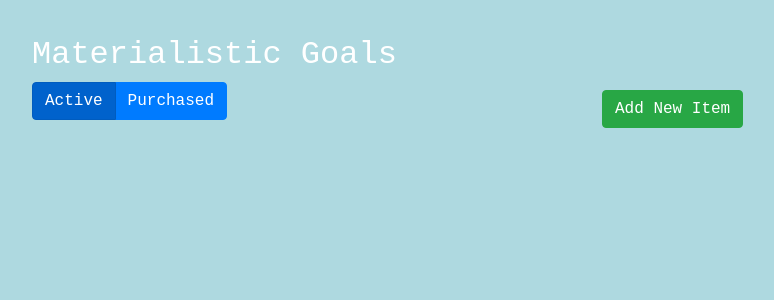
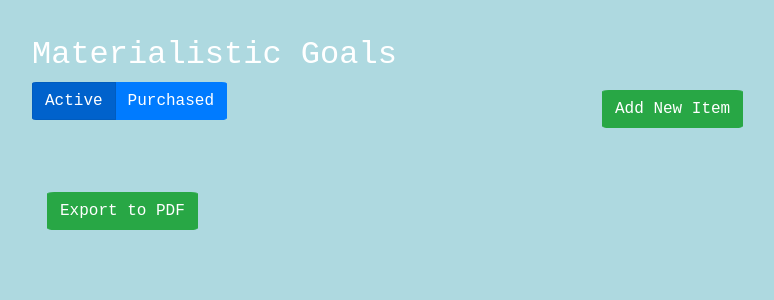
Before and after one commit to jakebaldwin/material_gurl, a Flask app: page / in a window 1280 px wide. Shown: the top 300 px of the page, without its empty margins (53-827 px from the left). Run offline with Flask 3, Linux system fonts and the light colour scheme; data that the repository does not hold is empty; some libraries are stand-ins or nearby versions.

Commit message:
some style and now creates pdf

```diff
--- a/main.py
+++ b/main.py
@@ -1,4 +1,5 @@
-from flask import Flask, render_template, request, jsonify
+from flask import Flask, render_template, request, jsonify, send_from_directory
+from fpdf import FPDF
 import sqlite3
 
 app = Flask(__name__)
@@ -121,5 +122,46 @@ def getcategorys():
         print(f"Error loading items: {e}")
         return jsonify(items=[])
 
+def create_pdf(items):
+    pdf = FPDF()
+    pdf.add_page()
+    pdf.set_font("Arial", size=12)
+
+    current_category = None
+    items.sort(key=lambda x: x['category'])  # Sort items by category
+
+    for item in items:
+        if item['category'] != current_category:
+            if current_category is not None:
+                pdf.add_page()  # Add a new page for each category
+            current_category = item['category']
+            pdf.set_font("Arial", 'B', size=16)
+            pdf.cell(200, 10, txt=f"Category: {current_category}", ln=True)
+            pdf.set_font("Arial", size=12)
+
+        pdf.cell(200, 10, txt=f"Name: {item['name']}", ln=True)
+        pdf.cell(200, 10, txt=f"Link: {item['link']}", ln=True)
+        pdf.cell(200, 10, txt=f"Image: {item['image']}", ln=True)
+        pdf.cell(200, 10, txt=f"Price: {item['price']}", ln=True)
+        pdf.cell(200, 10, txt=f"Date Added: {item['dateAdded']}", ln=True)
+        pdf.cell(200, 10, txt=f"Saved Amount: {item['savedAmount']}", ln=True)
+        pdf.ln(10)  # Add some space between items
+
+    pdf_file = "items.pdf"
+    pdf.output(pdf_file)
+    return pdf_file
+
+@app.route('/exportWants', methods=['GET'])
+def export_wants():
+    conn = sqlite3.connect('material_db.db')  # Replace with your database file path
+    cursor = conn.cursor()
+    cursor.execute('SELECT * FROM items')
+    items = [dict(zip([column[0] for column in cursor.description], row)) for row in cursor.fetchall()]
+    conn.close()
+
+    pdf_file = create_pdf(items)
+
+    return jsonify({'success': True})
+
 if __name__ == '__main__':
     app.run(port=3000, debug=True)
--- a/static/base.css
+++ b/static/base.css
@@ -42,6 +42,7 @@ progress::-webkit-progress-value { background: #FF6B6B; color:black; }
 .tab {
   cursor: pointer;
   padding: 10px;
+  margin-left: 2%;
 }
 
 .tab.active {
@@ -63,8 +64,21 @@ progress::-webkit-progress-value { background: #FF6B6B; color:black; }
 
 .topLevelContainer {
   padding-bottom:5%;
+  border-radius: 10%;
 }
 
 #fillRow {
-  border-radius: 0%;
+  border-radius: 3%;
 }
+
+.item-row {
+  padding: 10px;
+}
+
+.btn {
+  border-radius:5%;
+}
+
+.squareBtn {
+  border-radius: 0;
+}
--- a/static/base.js
+++ b/static/base.js
@@ -75,8 +75,8 @@ document.addEventListener("DOMContentLoaded", function () {
             itemImage.className = "col-md-2";
             const img = document.createElement("img");
             img.className = "item-image img-fluid";
-            img.height = "200";
-            img.width = "150";
+            img.style.maxHeight = "200";
+            img.style.maxWidth = "200";
             img.src = item.image;
             itemImage.appendChild(img);
 
@@ -113,6 +113,7 @@ document.addEventListener("DOMContentLoaded", function () {
             // Button to move item (purchased or still active)
             const moveButton = document.createElement("button");
             moveButton.className = "btn btn-primary";
+            moveButton.classList.add('squareBtn');
             moveButton.addEventListener("click", () => toggleItemStatus(item));
             updateMoveButtonLabel(moveButton, item.active);
 
@@ -121,10 +122,13 @@ document.addEventListener("DOMContentLoaded", function () {
 
             // Apply Bootstrap classes to the button container
             buttonContainer.classList.add("btn-group");
+            buttonContainer.classList.add("d-flex");
+            buttonContainer.classList.add("flex-column");
 
             // Create a red delete button
             const deleteButton = document.createElement("button");
             deleteButton.className = "btn btn-danger";
+            deleteButton.classList.add('squareBtn');
             deleteButton.innerText = "Delete";
             deleteButton.addEventListener("click", () => {
                 // Find the index of the item in the array
@@ -145,6 +149,7 @@ document.addEventListener("DOMContentLoaded", function () {
             const updateButton = document.createElement("button");
             updateButton.className = "btn btn-info";
             updateButton.innerText = "Update Saved Amount";
+            updateButton.classList.add('squareBtn')
             updateButton.addEventListener("click", () => {
                 const newSavedAmount = parseFloat(prompt("Enter the new saved amount:"));
                 if (!isNaN(newSavedAmount)) {
@@ -421,6 +426,24 @@ document.addEventListener("DOMContentLoaded", function () {
         return newColor;
       }
 
+    document.getElementById('export').addEventListener('click', exportWants);
+
+    function exportWants() {
+        fetch('/exportWants')
+        .then(response => response.json())
+        .then(data => {
+            if (data.success) {
+                alert("Items exported to PDF!");
+            } else {
+                alert("Export failed.");
+            }
+        })
+        .catch(error => {
+            console.error('Error:', error);
+        });
+
+    }
+
     loadItemsFromDB();
 
 });
--- a/templates/base.html
+++ b/templates/base.html
@@ -71,9 +71,15 @@
                         <!-- Items will be dynamically added here -->
                     </div>
                 </div>
+                <div class="container">
+                    <div class="row">
+                        <div class="col">
+                            <button type="button" id="export" class="btn btn-success mt-2">Export to PDF</button>
+                        </div>
+
+                    </div>
+                </div>
             </div>
-
-
         </div>
 
 
```
